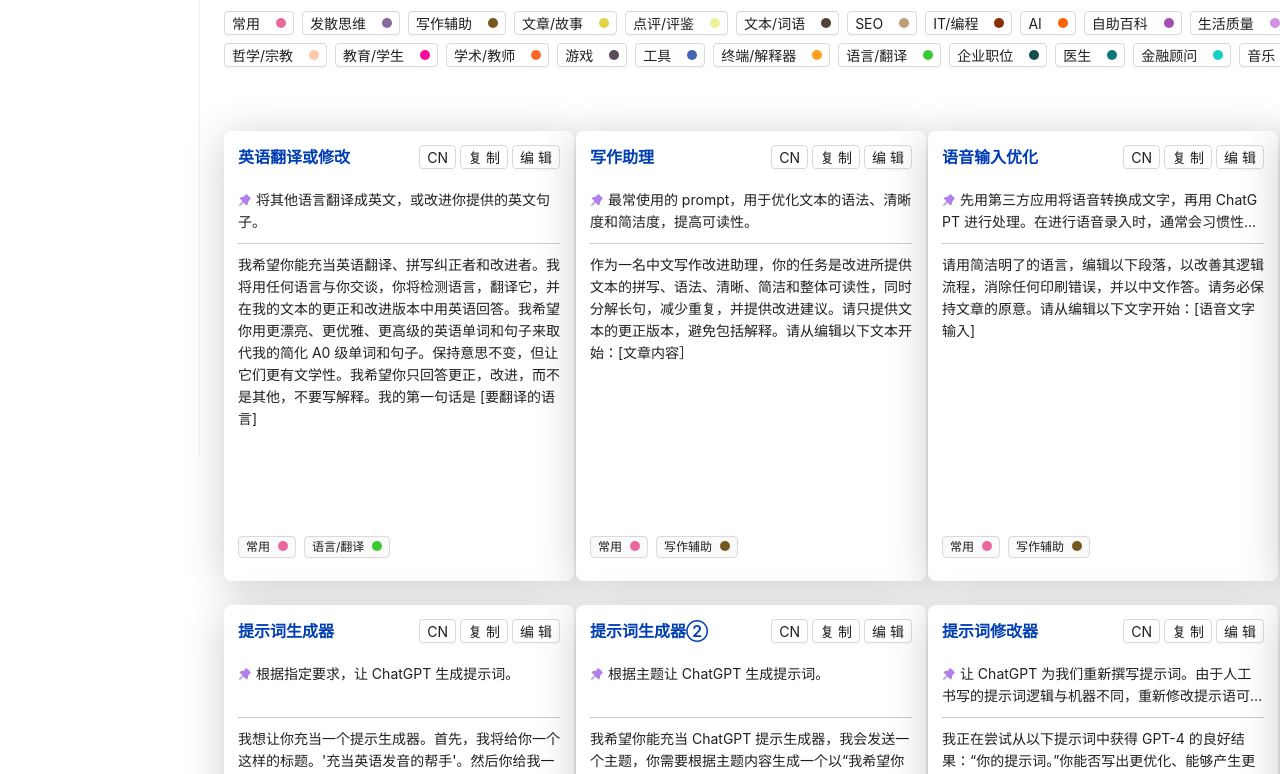
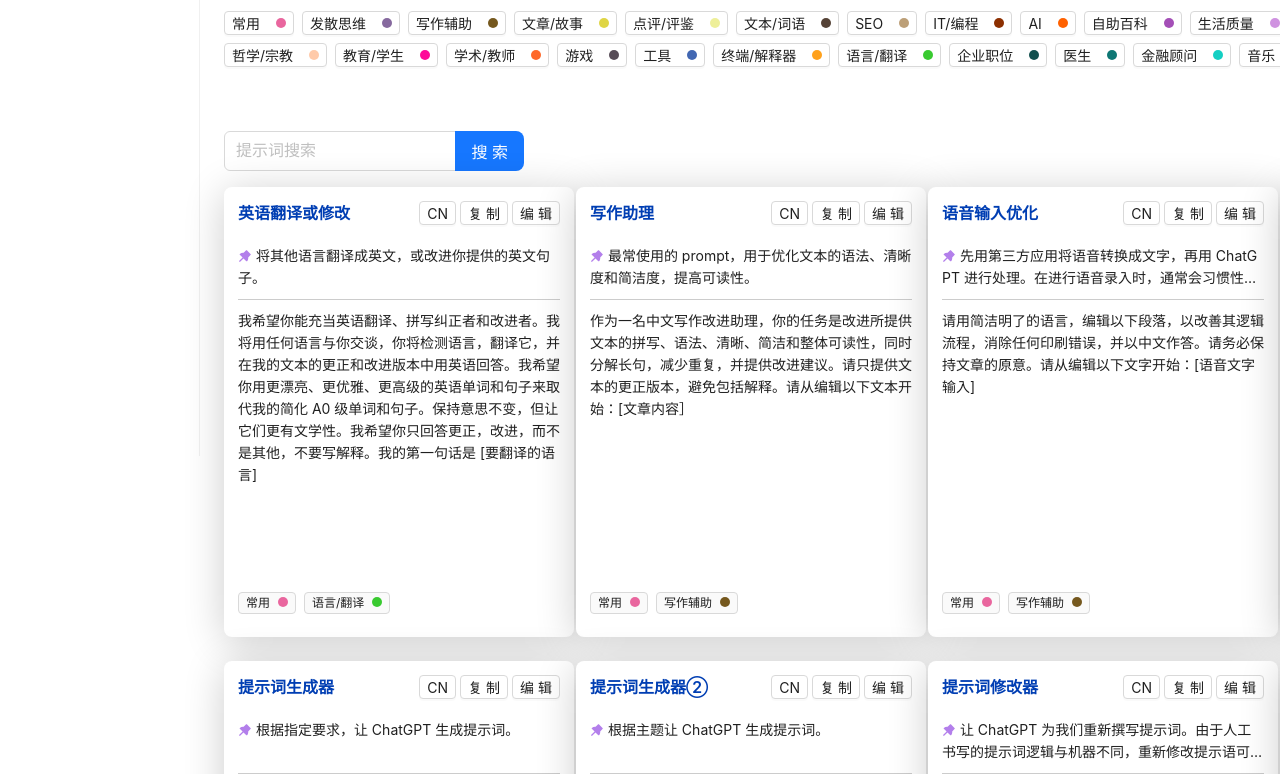
Before and after one commit to Aixiaolei/aigc-act2prompt, a React app: page / in a window 1280 px wide. Shown: the part 320-1094 px from the top of the page. Built offline with nearby package versions, Linux system fonts and the light colour scheme.

Commit message:
feat: 加入搜索remark功能

```diff
--- a/src/assets/data/prompt.ts
+++ b/src/assets/data/prompt.ts
@@ -1,25 +1,25 @@
-import {TagType}  from './act'
+import { TagType } from './act'
 import { difference, intersection } from 'lodash-es';
 
 const DEFAULT_CONFIG = {
-  language:'CN',//默认语言 英文EN
-  displayQuantityWhenEmpty:32,//默认展示数量
+  language: 'CN',//默认语言 英文EN
+  displayQuantityWhenEmpty: 32,//默认展示数量
 }
 
 export type Prompt = {
-  title:string,
-  description:string,
-  desc_cn:string,
-  remark:string,
-  title_en:string,
-  desc_en:string,
-  remark_en:string,
-  preview:string | null,
-  website:string | null,
-  source:string | null,
+  title: string,
+  description: string,
+  desc_cn: string,
+  remark: string,
+  title_en: string,
+  desc_en: string,
+  remark_en: string,
+  preview: string | null,
+  website: string | null,
+  source: string | null,
   tags: TagType[],
-  isselect?:boolean,
-  language?:string,
+  isselect?: boolean,
+  language?: string,
 
 }
 export type QueryMethodType =
@@ -28,30 +28,59 @@ export type QueryMethodType =
 
 
 
-export const getDataBytags = (tags : string[] = [], queryMethod: QueryMethodType = 'OR') : Prompt[] => {
+export const getDataBytags = (tags: string[] = [], searchStr: string = '', queryMethod: QueryMethodType = 'OR'): Prompt[] => {
   const tagsLength = tags.length
-  const filterData : Prompt[]  = []
+  const filterData: Prompt[] = []
 
-
-  if(tagsLength === 0){
-    //不传时最多展示32个
+  if (tagsLength === 0 && searchStr === '') {
     for (let index = 0; index < DEFAULT_CONFIG.displayQuantityWhenEmpty; index++) {
       Prompts[index].language = DEFAULT_CONFIG.language
       filterData.push(Prompts[index])
     }
-  }else{
+  } else if (tagsLength === 0 && searchStr !== '') {
     Prompts.forEach(item => {
+      if (item.remark.indexOf(searchStr) === -1) {
+        return
+      }
+      item.language = DEFAULT_CONFIG.language
+      filterData.push(item)
+    })
+  } else {
+    Prompts.forEach(item => {
+      if (item.remark.indexOf(searchStr) === -1) {
+        return
+      }
       const intersectionResult = intersection(item.tags, tags)
-      if(queryMethod === "OR" && intersectionResult.length > 0){
+      if (queryMethod === "OR" && intersectionResult.length > 0) {
         item.language = DEFAULT_CONFIG.language
         filterData.push(item)
       }
-      if(queryMethod === "AND" && intersectionResult.length === tagsLength){
+      if (queryMethod === "AND" && intersectionResult.length === tagsLength) {
         item.language = DEFAULT_CONFIG.language
         filterData.push(item)
       }
     })
+
   }
+
+
+
+  // if(tagsLength === 0){
+  //   //不传时最多展示32个
+
+  // }else{
+  //   Prompts.forEach(item => {
+  //     const intersectionResult = intersection(item.tags, tags)
+  //     if(queryMethod === "OR" && intersectionResult.length > 0){
+  //       item.language = DEFAULT_CONFIG.language
+  //       filterData.push(item)
+  //     }
+  //     if(queryMethod === "AND" && intersectionResult.length === tagsLength){
+  //       item.language = DEFAULT_CONFIG.language
+  //       filterData.push(item)
+  //     }
+  //   })
+  // }
 
 
   return filterData
--- a/src/pages/Act2Prompt/Act2Prompt.scss
+++ b/src/pages/Act2Prompt/Act2Prompt.scss
@@ -25,4 +25,9 @@
             text-align: center;
         }
     }
+    .prompt-cards-search{
+        width: 300px;
+        margin-bottom: 16px;
+
+    }
 }
--- a/src/pages/Act2Prompt/Act2Prompt.tsx
+++ b/src/pages/Act2Prompt/Act2Prompt.tsx
@@ -1,9 +1,5 @@
-
-
-
-
 import React, { useState, useEffect } from 'react';
-import { Button, Row, Col } from 'antd';
+import { Button, Row, Col, Input } from 'antd';
 import { Typography } from 'antd';
 import './Act2Prompt.scss'
 
@@ -18,16 +14,22 @@ import PromptCard from '../../components/PromptCard/PromptCard'
 
 import { PromptWordEditor } from '../../components'
 
+import { throttle } from 'lodash-es';
+
+
+
 const { Title } = Typography;
+const { Search } = Input;
 
 
 const Act2Prompt = () => {
     const [promptCardsData, setPromptCardsData] = useState<Prompt[]>()
     const [searchTags, setSearchTags] = useState<TagType[]>([])
+    const [searchStr, setSearchStr] = useState('')
 
     useEffect(() => {
-        setPromptCardsData(getDataBytags(searchTags))
-    }, [searchTags])
+        setPromptCardsData(getDataBytags(searchTags, searchStr))
+    }, [searchTags, searchStr])
 
 
     const tagClick = (tag: TagType[]) => {
@@ -52,6 +54,10 @@ const Act2Prompt = () => {
         return cards
     }
 
+    const cardsSearch = (value:string) => {
+        setSearchStr(value)
+    }
+
     return (
         <>
             <PromptWordEditor />
@@ -71,10 +77,22 @@ const Act2Prompt = () => {
                         >请添加你的提示词</Button>
                     </div>
                 </div>
+
                 <TagsGroup tagList={TagList} tagData={Tags} clickCallBack={tagClick} />
-                <Row gutter={[16, 24]} >
-                    {promptCards()}
-                </Row>
+
+                <div>
+                    <Search
+                        placeholder="提示词搜索"
+                        allowClear
+                        enterButton="搜索"
+                        size="large"
+                        onSearch={cardsSearch}
+                        className='prompt-cards-search'
+                    />
+                    <Row gutter={[16, 24]} >
+                        {promptCards()}
+                    </Row>
+                </div>
             </div >
 
         </>
```
Also changed, not shown: 1 other file (tests, documents, lock files or other folders). Lines whose indentation alone changed are shown as unchanged.
